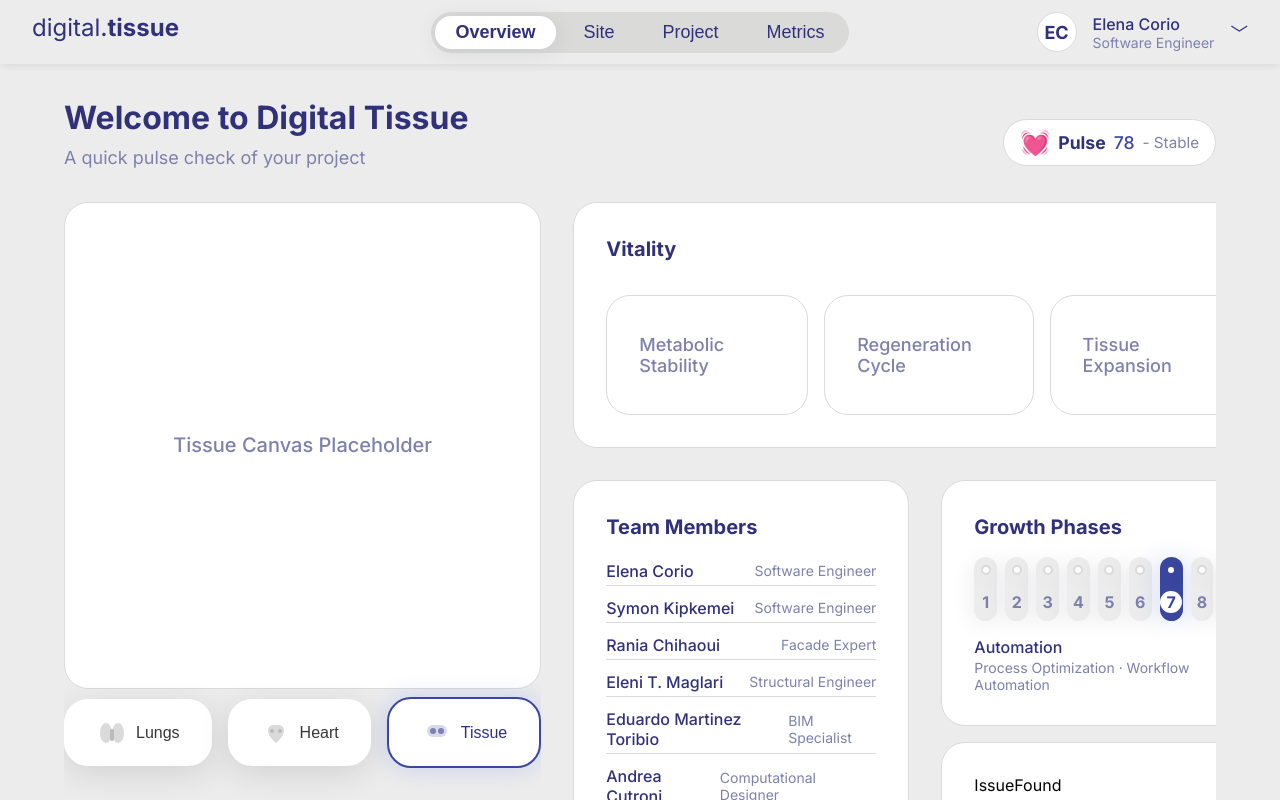
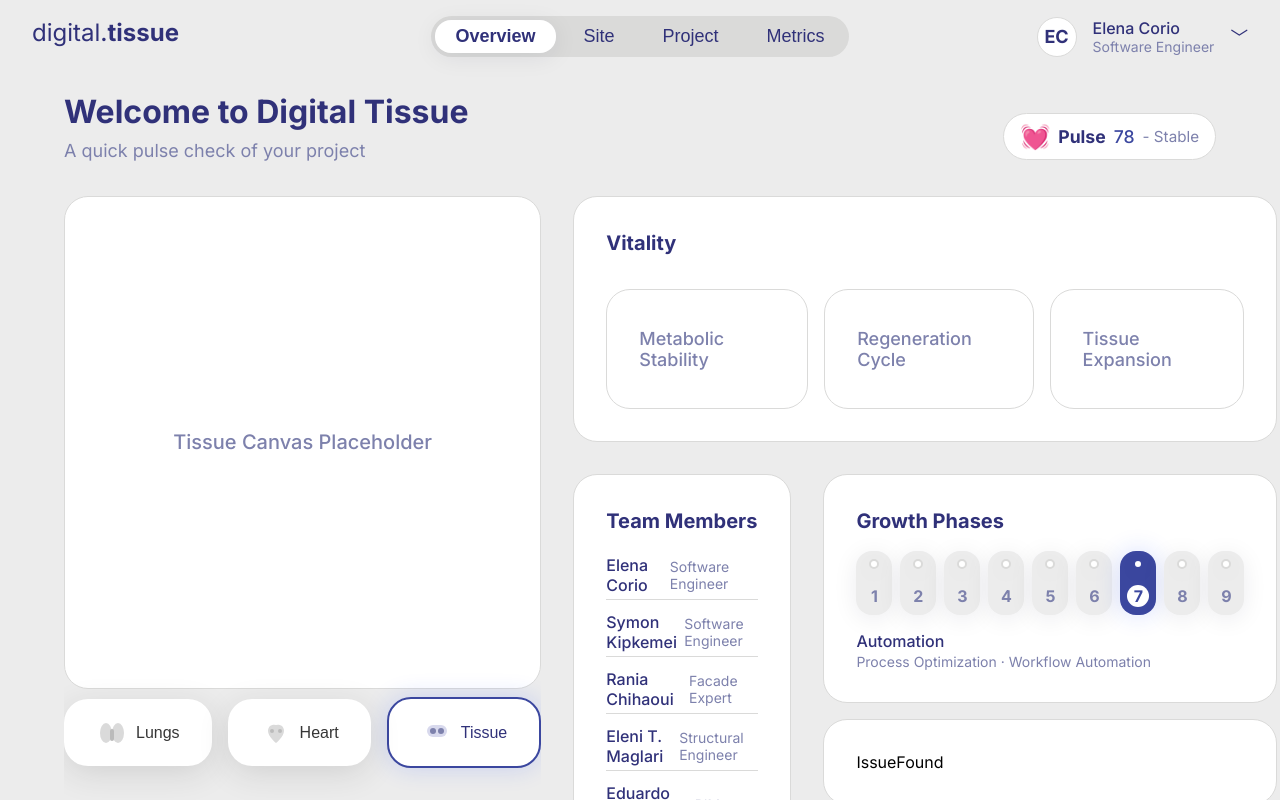
Before and after one commit to elena-corio/digital-tissue-dashboard, a Vue app in the folder frontend/: page / in a window 1280 px wide. Built offline with nearby package versions, Linux system fonts and the light colour scheme.

Commit message:
Remove duplicate styles

```diff
--- a/frontend/src/components/HeaderBar.vue
+++ b/frontend/src/components/HeaderBar.vue
@@ -1,5 +1,5 @@
 <template>
-  <header class="header-bar dashboard-header">
+  <header class="header-bar">
     <div class="header-left">
       <h3 class="header-title h3">
         <span class="digital">digital</span>.<span class="tissue">tissue</span>
--- a/frontend/src/main.css
+++ b/frontend/src/main.css
@@ -40,30 +40,3 @@ html, body {
 .overflow-auto {
   overflow: auto;
 }
-
-.dashboard-root {
-  height: 100vh;
-  display: flex;
-  flex-direction: column;
-  overflow: hidden;
-}
-
-.dashboard-header {
-  flex-shrink: 0;
-  height: 64px;
-  background: #fff;
-  box-shadow: 0 2px 8px rgba(0,0,0,0.04);
-  z-index: 10;
-}
-
-.dashboard-main {
-  flex: 1 1 0%;
-  min-height: 0;
-  overflow: hidden;
-  display: flex;
-}
-
-.dashboard-team-growth-right {
-  height: 100%;
-  overflow-y: auto;
-}
--- a/frontend/src/views/DashboardView.vue
+++ b/frontend/src/views/DashboardView.vue
@@ -68,7 +68,6 @@ import * as uitext from '../uitext.js'
   flex-direction: column;
   align-items: flex-start;
   justify-content: flex-start;
-  margin-top: var(--space-md);
   gap: var(--space-xs);
 }
 .dashboard-title-row {
```
